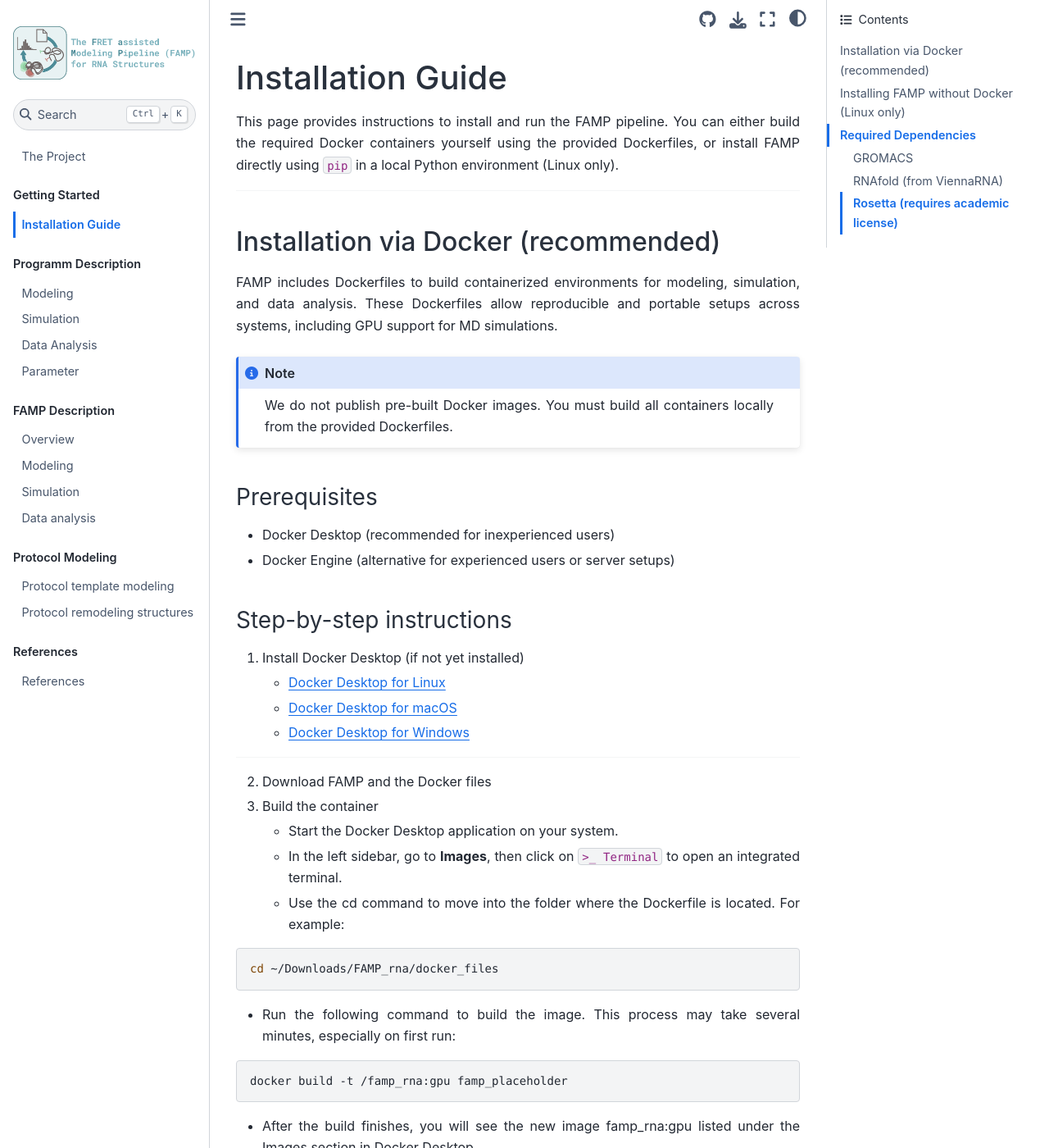
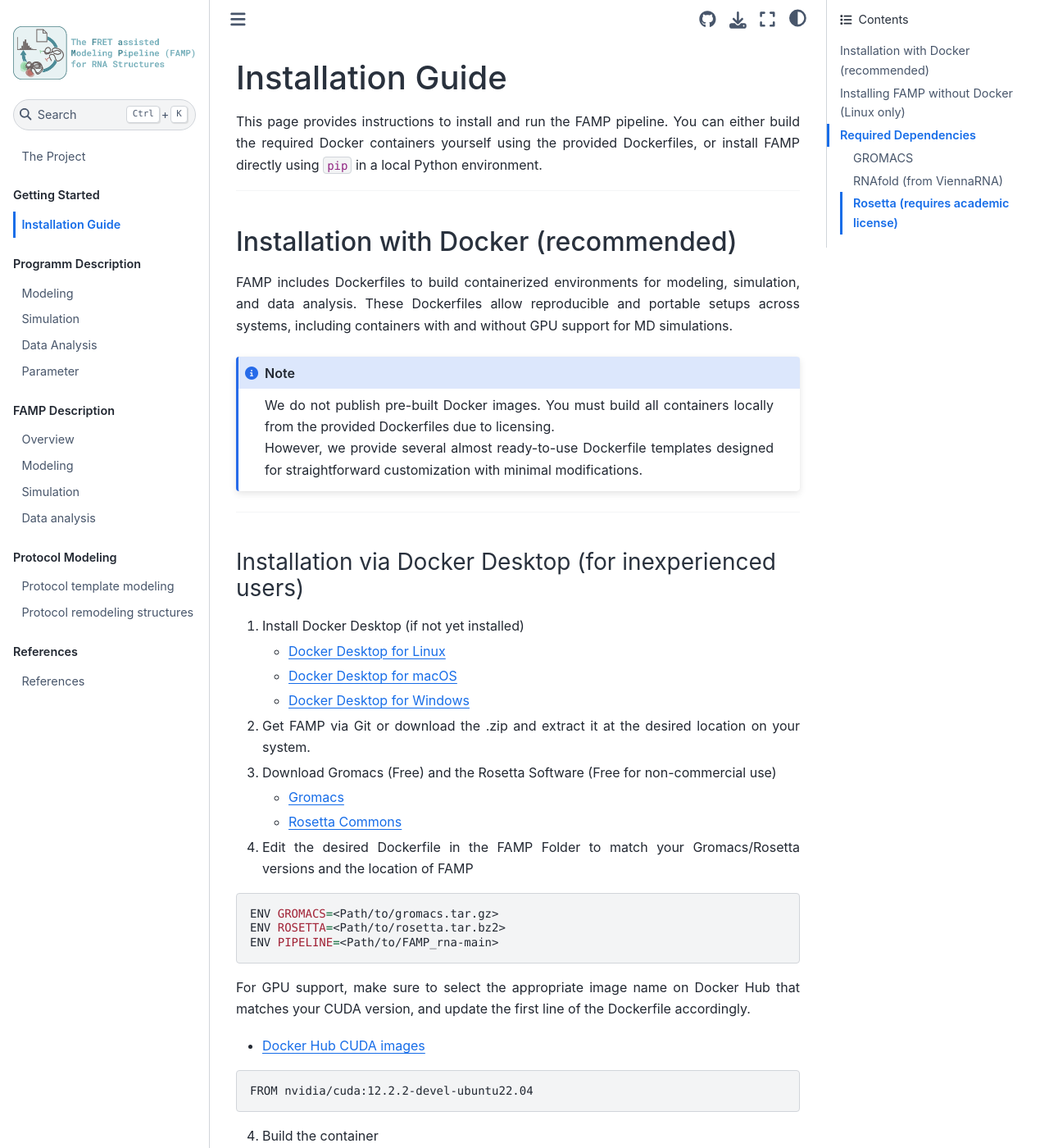
Before and after one commit to BoernerLab/FAMP_rna, a Jupyter Book: the page built from docs/content/installation.md, in a window 1280 px wide and 1400 px high. Shown: the whole window at 82% size. Built offline with Jupyter Book 1.0.4 settings and Sphinx 7.4.7 and the Sphinx Book theme 1.1.4, drawn with Linux system fonts in a browser that asks for light colours; some of the changed text lies outside the part shown.

Commit message:
updated Docker installation instructions

````diff
--- a/docs/content/installation.md
+++ b/docs/content/installation.md
@@ -1,51 +1,71 @@
 # Installation Guide
 
-This page provides instructions to install and run the FAMP pipeline. You can either build the required Docker containers yourself using the provided Dockerfiles, or install FAMP directly using `pip` in a local Python environment (Linux only).
+This page provides instructions to install and run the FAMP pipeline. You can either build the required Docker containers yourself using the provided Dockerfiles, or install FAMP directly using `pip` in a local Python environment.
 
 ---
 
-## Installation via Docker (recommended)
+## Installation with Docker (recommended)
 
-FAMP includes Dockerfiles to build containerized environments for modeling, simulation, and data analysis. These Dockerfiles allow reproducible and portable setups across systems, including GPU support for MD simulations.
+FAMP includes Dockerfiles to build containerized environments for modeling, simulation, and data analysis. These Dockerfiles allow reproducible and portable setups across systems, including containers with and without GPU support for MD simulations.
 
 ```{Note}
-We do not publish pre-built Docker images. You must build all containers locally from the provided Dockerfiles.
+We do not publish pre-built Docker images. You must build all containers locally from the provided Dockerfiles due to licensing.
+However, we provide several almost ready-to-use Dockerfile templates designed for straightforward customization with minimal modifications.
 ```
 
-### Prerequisites
-- Docker Desktop (recommended for inexperienced users)
-- Docker Engine (alternative for experienced users or server setups)
+---
 
-### Step-by-step instructions
+### Installation via Docker Desktop (for inexperienced users)
 
 1. Install Docker Desktop (if not yet installed)
+
    - <a href="https://docs.docker.com/desktop/install/linux/" target="_blank" >Docker Desktop for Linux</a>
    - <a href="https://docs.docker.com/desktop/install/mac-install/" target="_blank">Docker Desktop for macOS</a>
    - <a href="https://docs.docker.com/desktop/install/windows-install/" target="_blank">Docker Desktop for Windows</a>
----
 
-2. Download FAMP and the Docker files
+2. Get FAMP via Git or download the .zip and extract it at the desired location on your system.
 
-3. Build the container
+3. Download Gromacs (Free) and the Rosetta Software (Free for non-commercial use)
+
+   - <a href="https://manual.gromacs.org/" target="_blank" >Gromacs</a>
+   - <a href="https://downloads.rosettacommons.org/software/academic/" target="_blank" >Rosetta Commons</a>
+
+3. Edit the desired Dockerfile in the FAMP Folder to match your Gromacs/Rosetta versions and the location of FAMP
+
+```bash
+ENV GROMACS=<Path/to/gromacs.tar.gz>
+ENV ROSETTA=<Path/to/rosetta.tar.bz2>
+ENV PIPELINE=<Path/to/FAMP_rna-main>
+```
+
+For GPU support, make sure to select the appropriate image name on Docker Hub that matches your CUDA version, and update the first line of the Dockerfile accordingly.
+
+- <a href="https://hub.docker.com/r/nvidia/cuda/tags" target="_blank" >Docker Hub CUDA images</a>
+
+```bash
+FROM nvidia/cuda:12.2.2-devel-ubuntu22.04
+```
+
+4. Build the container
+
    - Start the Docker Desktop application on your system.
    - In the left sidebar, go to **Images**, then click on `>_ Terminal` to open an integrated terminal.
-   - Use the cd command to move into the folder where the Dockerfile is located. For example:
+   - Use the cd command to move into the folder where the Dockerfiles are located (FAMP/Docker_images). For example:
 ```bash
-cd ~/Downloads/FAMP_rna/docker_files
+cd ~/Downloads/FAMP_rna/Docker_images
 ```
-- Run the following command to build the image. This process may take several minutes, especially on first run:
+- Run the following command to build the image. This process may take several minutes depending on your system:
 ```bash
-docker build -t /famp_rna:gpu famp_placeholder
+docker build -t famp_rna:cpu -f <Dockerfile_name> .
 ```
-- After the build finishes, you will see the new image famp_rna:gpu listed under the Images section in Docker Desktop.
+- After the build finishes, you will see the new image famp_rna:cpu listed under the Images section in Docker Desktop.
 
-
-3. Run a container
+4. Run a container
 
    - Click on Containers
    - Use the docker terminal to run:
 ```bash
- docker run -p 8888:8888 -v .\:/src/data/ --rm felix/pipeline
+ docker run -p 8888:8888 -v .\:/src/data/ --rm famp_rna:cpu
 ```
 | Option                | Description                                                                |
 |-----------------------|----------------------------------------------------------------------------|
@@ -53,18 +73,51 @@ docker build -t /famp_rna:gpu famp_placeholder
 | `-p 8888:8889`        | Maps port **8888 in the container** to **port 8889 on your host**          |
 | `-v $(pwd):/src/data` | Mounts the **current working directory** into the container at `/src/data` |
 | `--rm`                | Automatically removes the container after it stops                         |
-| `famp_rna:gpu`        | Name of the Docker image you built                                         |
+| `--gpus=all`          | adds all available GPUs registered to the system to the Container          |
+| `famp_rna:cpu`        | Name of the Docker image you built                                         |
 
+```{Note}
+If you have built a container with GPU support, remember to include the Docker GPU flag when running it: --gpus=all
+```
 
-4. Access the running container
+5. Access the running container
 If the container starts successfully, a link to a Jupyter Notebook will be displayed in the terminal output.
 You can open this link in your web browser.
 
-Alternatively, if the default settings are used, you can try opening the following link directly in your browser:
+Alternatively, if the default settings are used, you can try opening the following link directly in your browser with the Token printed to the Terminal:
 http://localhost:8889/TOKEN
 
+---
 
+### Installation via Docker (for experienced users)
 
+1. Download Gromacs (Free) and the Rosetta Software (Free for non-commercial use)
+
+   - <a href="https://manual.gromacs.org/" target="_blank" >Gromacs</a>
+   - <a href="https://downloads.rosettacommons.org/software/academic/" target="_blank" >Rosetta Commons</a>
+
+2. Edit the desired Dockerfile in the FAMP Folder to match your Gromacs/Rosetta versions and the location of FAMP
+
+```bash
+ENV GROMACS=<Path/to/gromacs.tar.gz>
+ENV ROSETTA=<Path/to/rosetta.tar.bz2>
+ENV PIPELINE=<Path/to/FAMP_rna-main>
+```
+
+3. Build your desired container in your Terminal (Templates can be found in the repository)
+
+```bash
+docker build -t famp_rna:cpu -f <Path/to/Dockerfile_name> .
+```
+- After the build finishes, you will see the new image famp_rna:cpu listed under the docker images.
+
+4. Run your container in your Terminal
+
+```bash
+ docker run -p 8888:8888 -v .\:/src/data/ --rm famp_rna:cpu
+```
+
+---
 
 ## Installing FAMP without Docker (Linux only)
 
@@ -79,7 +132,6 @@ To use the FAMP pipeline outside of Docker, the following software tools must be
 These tools are used for RNA structure prediction (2D and 3D) and molecular dynamics simulations.
 The following sections provide basic installation steps for each dependency on **Linux systems**.
 For detailed information, please consult the official documentation linked above each section.
-
 
 ### GROMACS
 ```bash
````
Also changed, not shown: README.md (+2 -5 lines).
